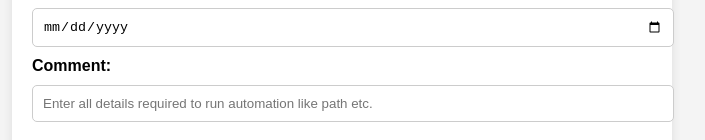
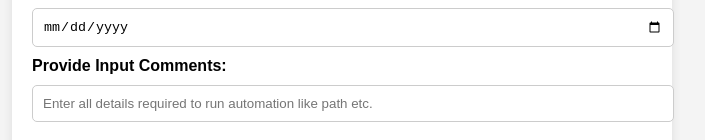
Before and after one commit to Adithya1703/Automation_Tool_Tracker, a plain HTML site: page index.html in a window 1280 px wide. Shown: the part 747-887 px from the top of the page, without its empty margins (298-1003 px from the left). Drawn offline with Linux system fonts and the light colour scheme.

Commit message:
made changes

```diff
--- a/index.html
+++ b/index.html
@@ -84,7 +84,7 @@
             </select>
             <label for="date">Request Date:</label>
             <input type="date" id="date" required>
-            <label for="Comment">Comment:</label>
+            <label for="Comment">Provide Input Comments:</label>
             <input type="text" id="Comment" placeholder="Enter all details required to run automation like path etc." required>
             <button type="submit">Submit Request</button>
         </form>
```
